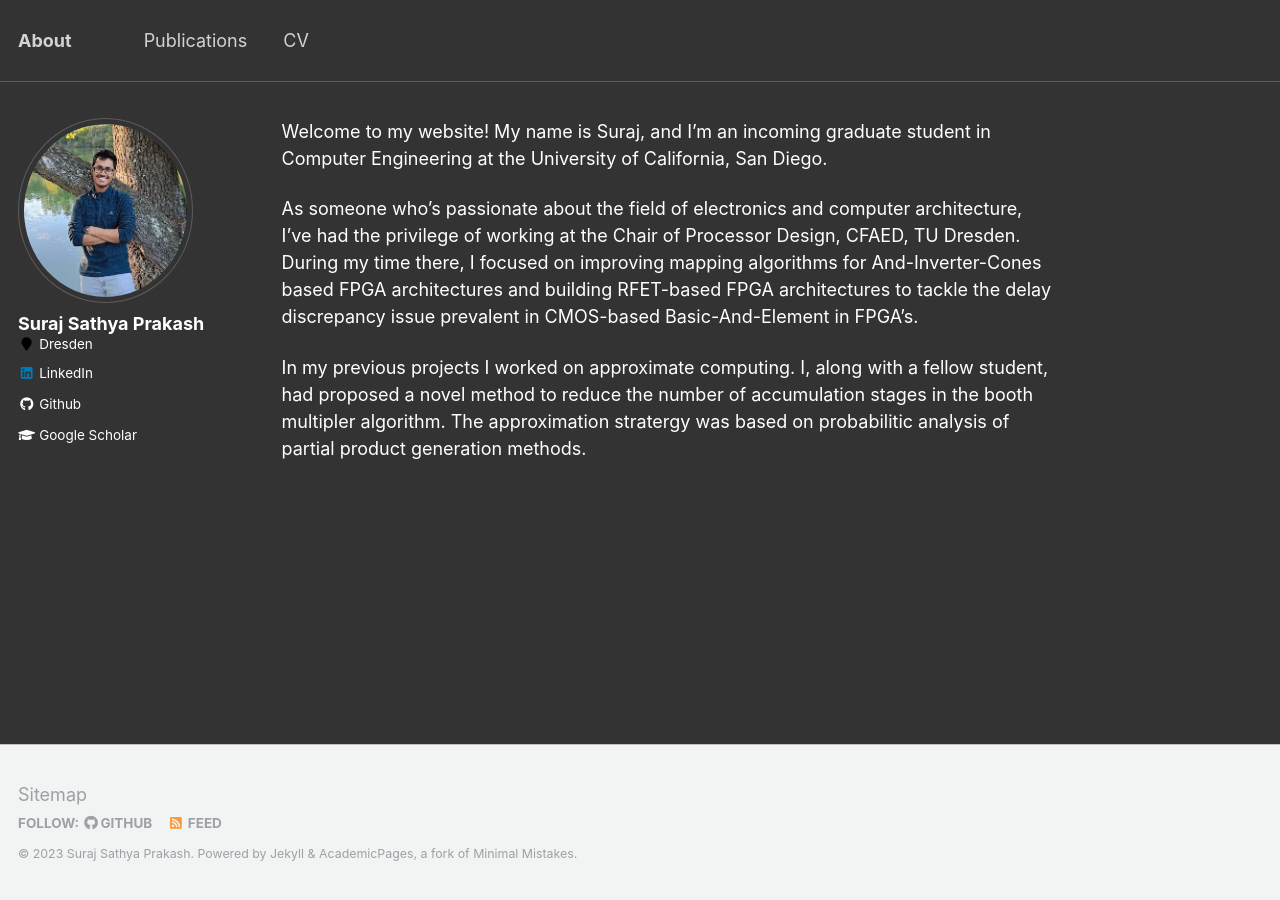
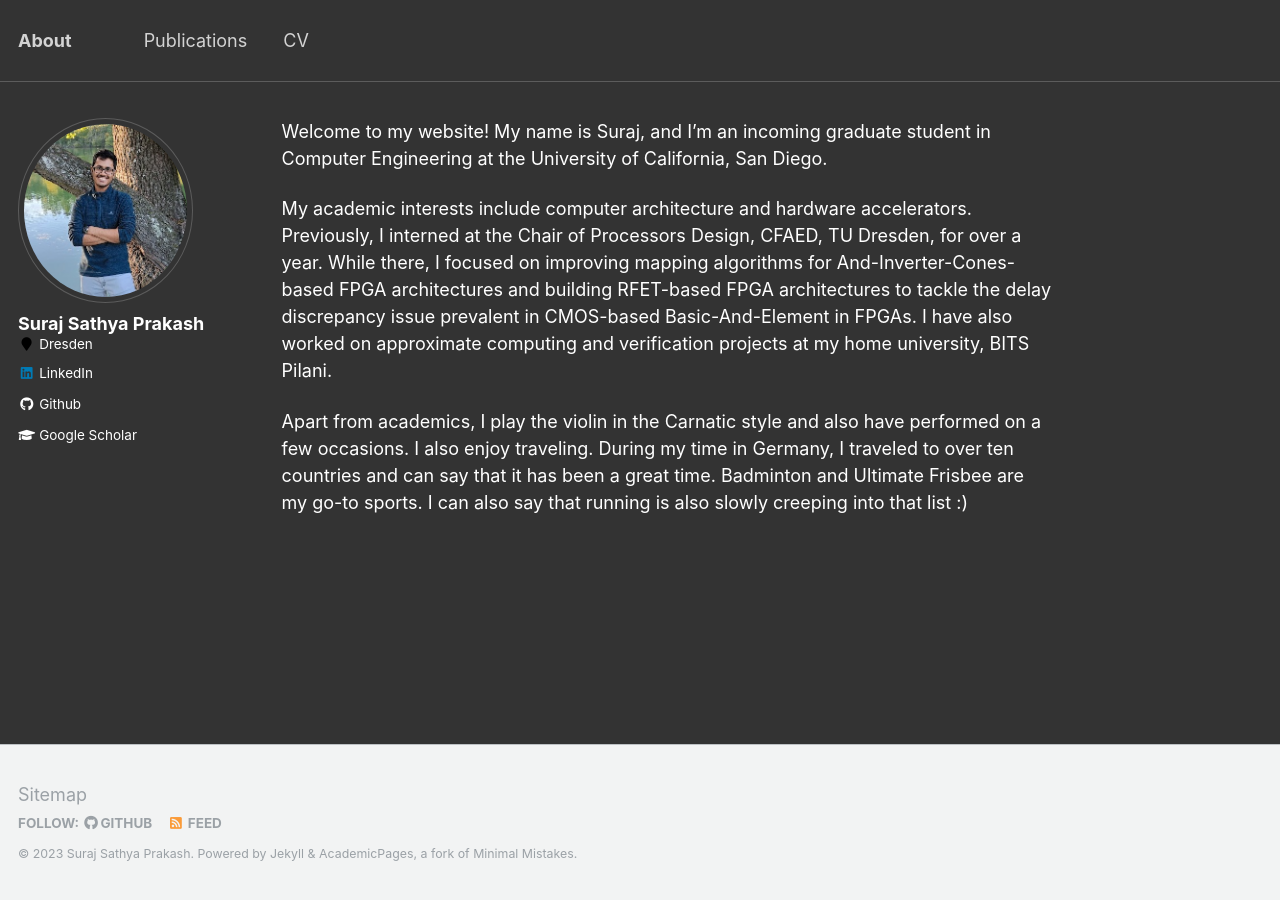
Before and after one commit to suraj-2306/suraj-2306, a Jekyll site: the page built from _pages/about.md, in a window 1280 px wide. Built offline with Jekyll 4.4.1, drawn with Linux system fonts in a browser that asks for light colours.

Commit message:
modified the about section

```diff
--- a/_pages/about.md
+++ b/_pages/about.md
@@ -9,9 +9,13 @@ redirect_from:
 ---
 Welcome to my website! My name is Suraj, and I'm an incoming graduate student in Computer Engineering at the University of California, San Diego.
 
-As someone who's passionate about the field of electronics and computer architecture, I've had the privilege of working at the Chair of Processor Design, CFAED, TU Dresden. During my time there, I focused on improving mapping algorithms for And-Inverter-Cones based FPGA architectures and building RFET-based FPGA architectures to tackle the delay discrepancy issue prevalent in CMOS-based Basic-And-Element in FPGA's.
+My academic interests include computer architecture and hardware accelerators. Previously, I interned at the Chair of Processors Design, CFAED, TU Dresden, for over a year. While there, I focused on improving mapping algorithms for And-Inverter-Cones-based FPGA architectures and building RFET-based FPGA architectures to tackle the delay discrepancy issue prevalent in CMOS-based Basic-And-Element in FPGAs.
+I have also worked on approximate computing and verification projects at my home university, BITS Pilani.
 
-In my previous projects I worked on approximate computing. I, along with a fellow student, had proposed a novel method to reduce the number of accumulation stages in the booth multipler algorithm. The approximation stratergy was based on probabilitic analysis of partial product generation methods.
+Apart from academics, I play the violin in the Carnatic style and also have performed on a few occasions. I also enjoy traveling. During my time in Germany, I traveled to over ten countries and can say that it has been a great time. Badminton and Ultimate Frisbee are my go-to sports. I can also say that running is also slowly creeping into that list :)
+
+
+<!-- In my previous projects I worked on approximate computing. I, along with a fellow student, had proposed a novel method to reduce the number of accumulation stages in the booth multipler algorithm. The approximation stratergy was based on probabilistic analysis of partial product generation methods. -->
 
 
 <!-- This is the front page of a website that is powered by the [academicpages template](https://github.com/academicpages/academicpages.github.io) and hosted on GitHub pages. [GitHub pages](https://pages.github.com) is a free service in which websites are built and hosted from code and data stored in a GitHub repository, automatically updating when a new commit is made to the respository. This template was forked from the [Minimal Mistakes Jekyll Theme](https://mmistakes.github.io/minimal-mistakes/) created by Michael Rose, and then extended to support the kinds of content that academics have: publications, talks, teaching, a portfolio, blog posts, and a dynamically-generated CV. You can fork [this repository](https://github.com/academicpages/academicpages.github.io) right now, modify the configuration and markdown files, add your own PDFs and other content, and have your own site for free, with no ads! An older version of this template powers my own personal website at [stuartgeiger.com](http://stuartgeiger.com), which uses [this Github repository](https://github.com/staeiou/staeiou.github.io). -->
```
